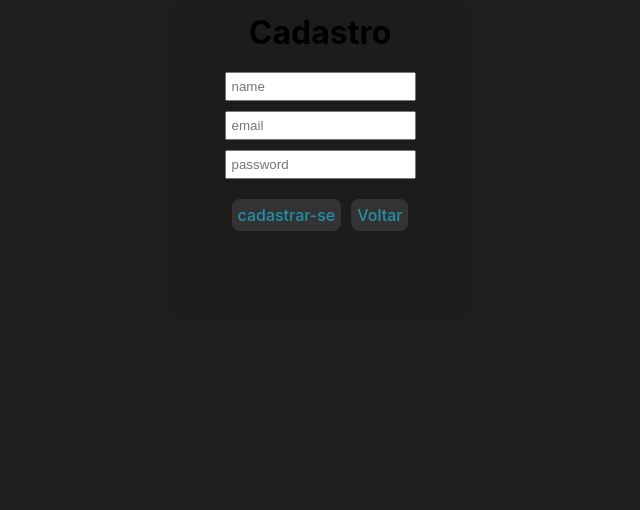
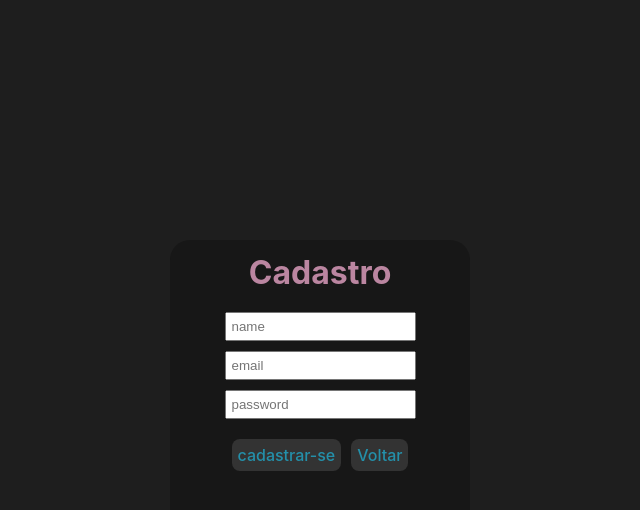
Before and after one commit to MaxHToviansky/atividadeFinal-ia20, a React (Vite) app in the folder frontEnd/: page /Cadastro in a window 1280 px wide. Shown: the top 510 px of the page, without its empty margins (320-960 px from the left). Built offline with nearby package versions, Linux system fonts and the light colour scheme.

Commit message:
Finished styling login TERMINEIENI

```diff
--- a/frontEnd/src/App.css
+++ b/frontEnd/src/App.css
@@ -93,9 +93,13 @@
 }
 
 #cadastroBox{
-  background-color: rgb(28, 28, 28);
+  background-color: rgb(23, 23, 23);
   height: 320px;
   border-radius: 20px;
+  color: rgb(187,134,161);
+  position: relative;
+  top: 50%;
+  transform: translateY(-50%);
 }
 
 #cadastroForm{
@@ -122,9 +126,13 @@
 }
 
 #testeBox{
-  background-color: rgb(28, 28, 28);
+  background-color: rgb(23, 23, 23);
   height: 230px;
   border-radius: 20px;
+  color: rgb(187,134,161);
+  position: relative;
+  top: 50%;
+  transform: translateY(-50%);
 }
 
 #tituloTeste{
@@ -154,9 +162,13 @@
 }
 
 #updateBox{
-  background-color: rgb(28, 28, 28);
+  background-color: rgb(23, 23, 23);
   height: 230px;
   border-radius: 20px;
+  color: rgb(187,134,161);
+  position: relative;
+  top: 50%;
+  transform: translateY(-50%);
 }
 
 #updateForm>input{
```
